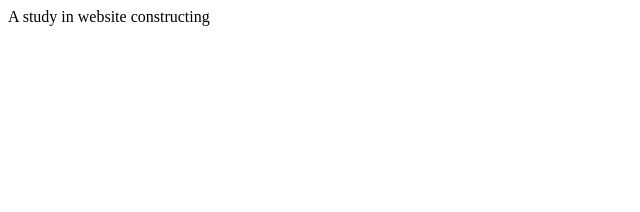
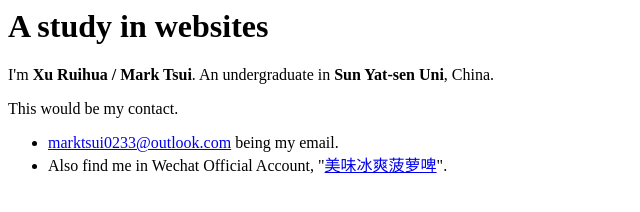
Before and after one commit to Mark-Tsui/Mark-Tsui.github.io, a plain HTML site: page index.html in a window 1280 px wide. Shown: the whole page, without its empty margins (0-640 px from the left). Drawn offline with Linux system fonts and the light colour scheme.

Commit message:
Update index.html

```diff
--- a/index.html
+++ b/index.html
@@ -1 +1,8 @@
-<p>A study in website constructing</p>
+<h1>A study in websites</h1>
+<p>I'm <strong>Xu Ruihua / Mark Tsui</strong>. An undergraduate in <strong>Sun Yat-sen Uni</strong>, China.</p>
+<p>This would be my contact.</p>
+
+<ul>
+  <li><a href="marktsui0233@outlook.com">marktsui0233@outlook.com</a> being my email.</li>
+  <li>Also find me in Wechat Official Account, "<a href="https://mp.weixin.qq.com/s/ajlxG3BnmMZLZGrHPgODXw">美味冰爽菠萝啤</a>".</li>
+</ul>
```
